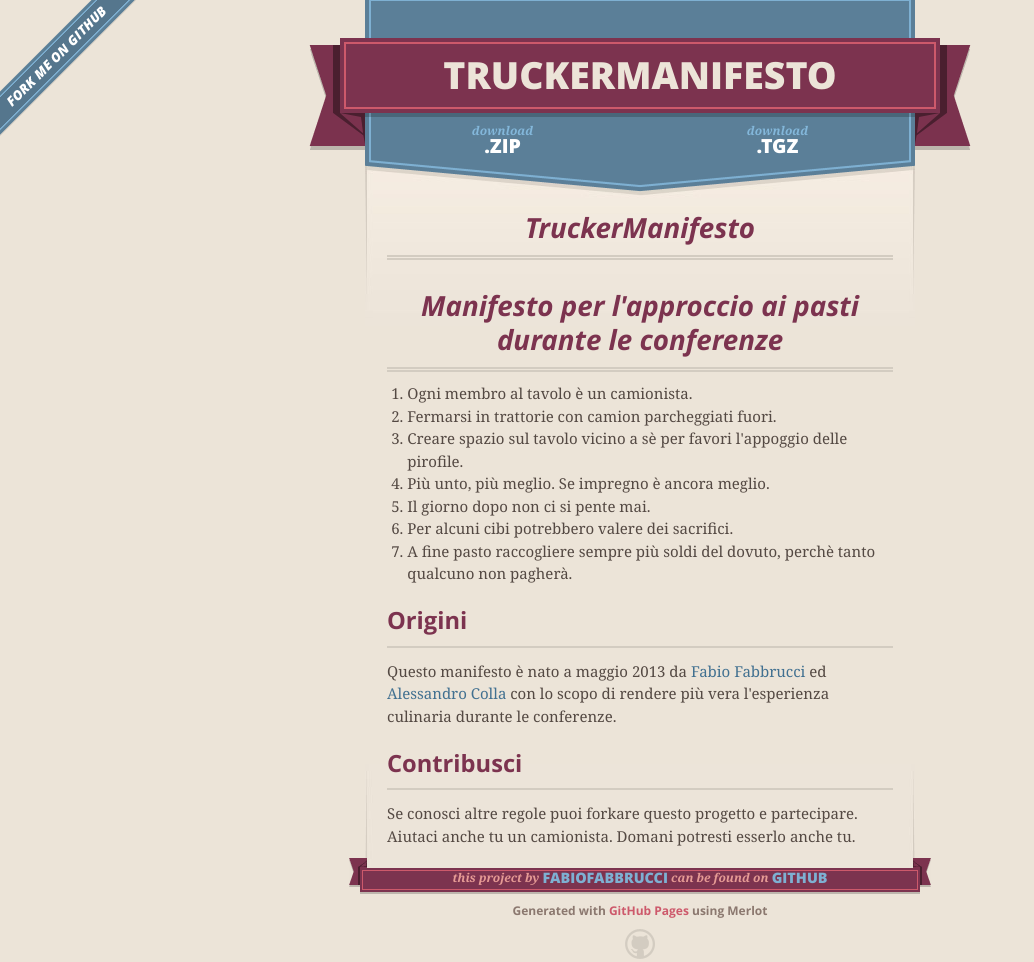
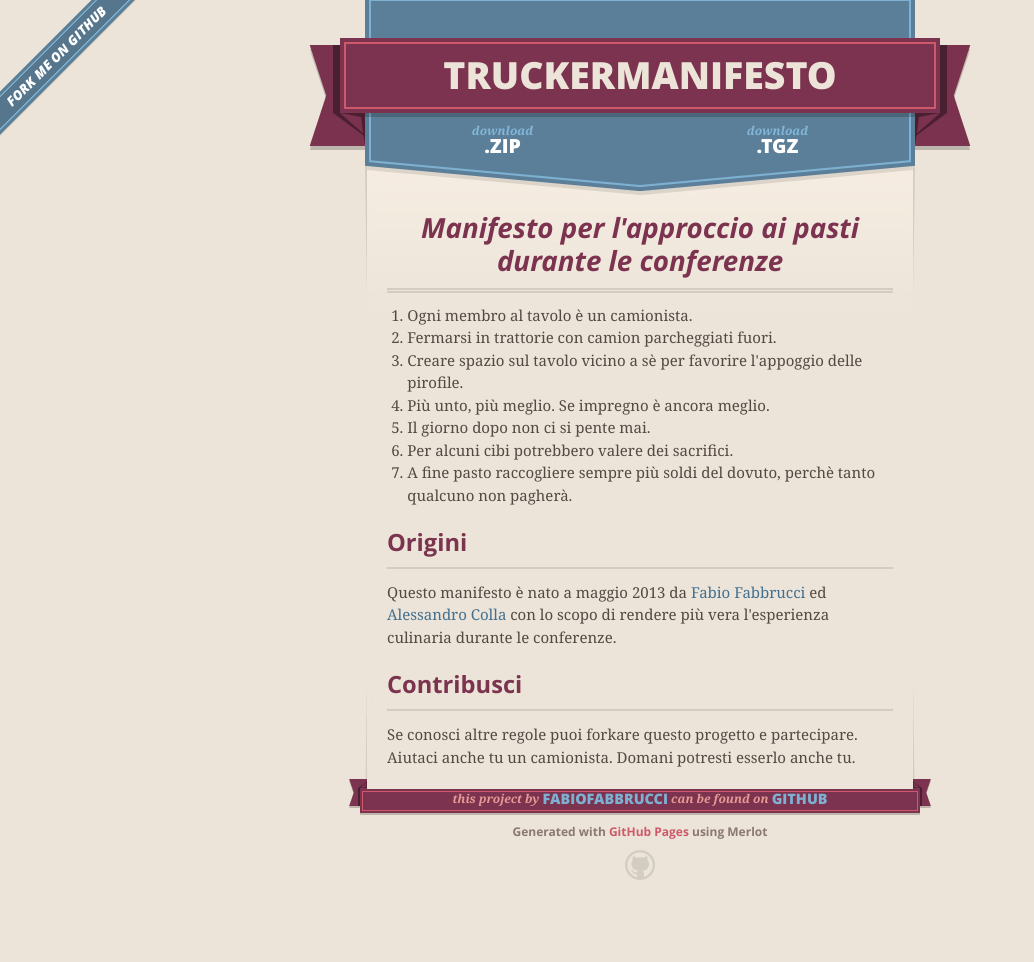
Before and after one commit to fabiofabbrucci/TruckerManifesto, a plain HTML site: page index.html in a window 1280 px wide. Shown: the whole page, without its empty margins (0-1034 px from the left). After the commit the page ends 920 px from the top, so only its background shows below. Drawn offline with nearby package versions, Linux system fonts and the light colour scheme.

Commit message:
Text fixed

```diff
--- a/index.html
+++ b/index.html
@@ -46,14 +46,13 @@
 
 
       <section id="main_content">
-        <h1>TruckerManifesto</h1>
 
 <h1>Manifesto per l'approccio ai pasti durante le conferenze</h1>
 
 <ol>
 <li>Ogni membro al tavolo è un camionista.</li>
 <li>Fermarsi in trattorie con camion parcheggiati fuori.</li>
-<li>Creare spazio sul tavolo vicino a sè per favori l'appoggio delle pirofile.</li>
+<li>Creare spazio sul tavolo vicino a sè per favorire l'appoggio delle pirofile.</li>
 <li>Più unto, più meglio. Se impregno è ancora meglio.</li>
 <li>Il giorno dopo non ci si pente mai.</li>
 <li>Per alcuni cibi potrebbero valere dei sacrifici.</li>
--- a/params.json
+++ b/params.json
@@ -1 +1 @@
-{"name":"Truckermanifesto","tagline":"","body":"TruckerManifesto\r\n================\r\n\r\n# Manifesto per l'approccio ai pasti durante le conferenze\r\n\r\n1. Ogni membro al tavolo è un camionista.\r\n2. Fermarsi in trattorie con camion parcheggiati fuori.\r\n3. Creare spazio sul tavolo vicino a sè per favori l'appoggio delle pirofile.\r\n4. Più unto, più meglio. Se impregno è ancora meglio.\r\n5. Il giorno dopo non ci si pente mai.\r\n6. Per alcuni cibi potrebbero valere dei sacrifici.\r\n7. A fine pasto raccogliere sempre più soldi del dovuto, perchè tanto qualcuno non pagherà.\r\n\r\n## Origini\r\nQuesto manifesto è nato a maggio 2013 da [Fabio Fabbrucci](https://github.com/fabiofabbrucci) ed [Alessandro Colla](https://github.com/Iridio) con lo scopo di rendere più vera l'esperienza culinaria durante le conferenze.\r\n\r\n## Contribusci\r\nSe conosci altre regole puoi forkare questo progetto e partecipare.\r\nAiutaci anche tu un camionista. Domani potresti esserlo anche tu.","google":"UA-40987501-1","note":"Don't delete this file! It's used internally to help with page regeneration."}
+{"name":"Truckermanifesto","tagline":"","body":"# Manifesto per l'approccio ai pasti durante le conferenze\r\n\r\n1. Ogni membro al tavolo è un camionista.\r\n2. Fermarsi in trattorie con camion parcheggiati fuori.\r\n3. Creare spazio sul tavolo vicino a sè per favorire l'appoggio delle pirofile.\r\n4. Più unto, più meglio. Se impregno è ancora meglio.\r\n5. Il giorno dopo non ci si pente mai.\r\n6. Per alcuni cibi potrebbero valere dei sacrifici.\r\n7. A fine pasto raccogliere sempre più soldi del dovuto, perchè tanto qualcuno non pagherà.\r\n\r\n## Origini\r\nQuesto manifesto è nato a maggio 2013 da [Fabio Fabbrucci](https://github.com/fabiofabbrucci) ed [Alessandro Colla](https://github.com/Iridio) con lo scopo di rendere più vera l'esperienza culinaria durante le conferenze.\r\n\r\n## Contribusci\r\nSe conosci altre regole puoi forkare questo progetto e partecipare.\r\nAiutaci anche tu un camionista. Domani potresti esserlo anche tu.","google":"UA-40987501-1","note":"Don't delete this file! It's used internally to help with page regeneration."}
```
